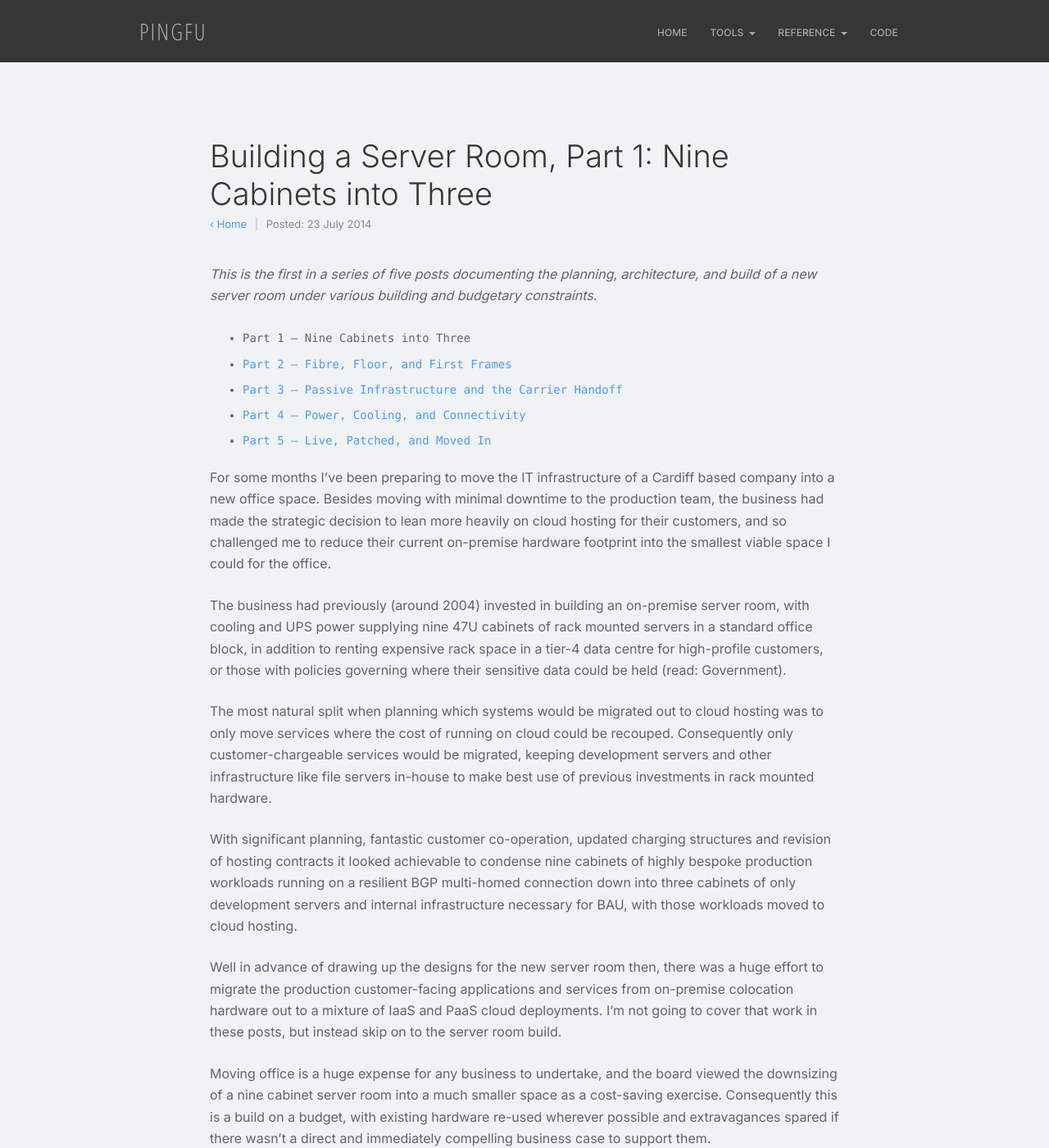
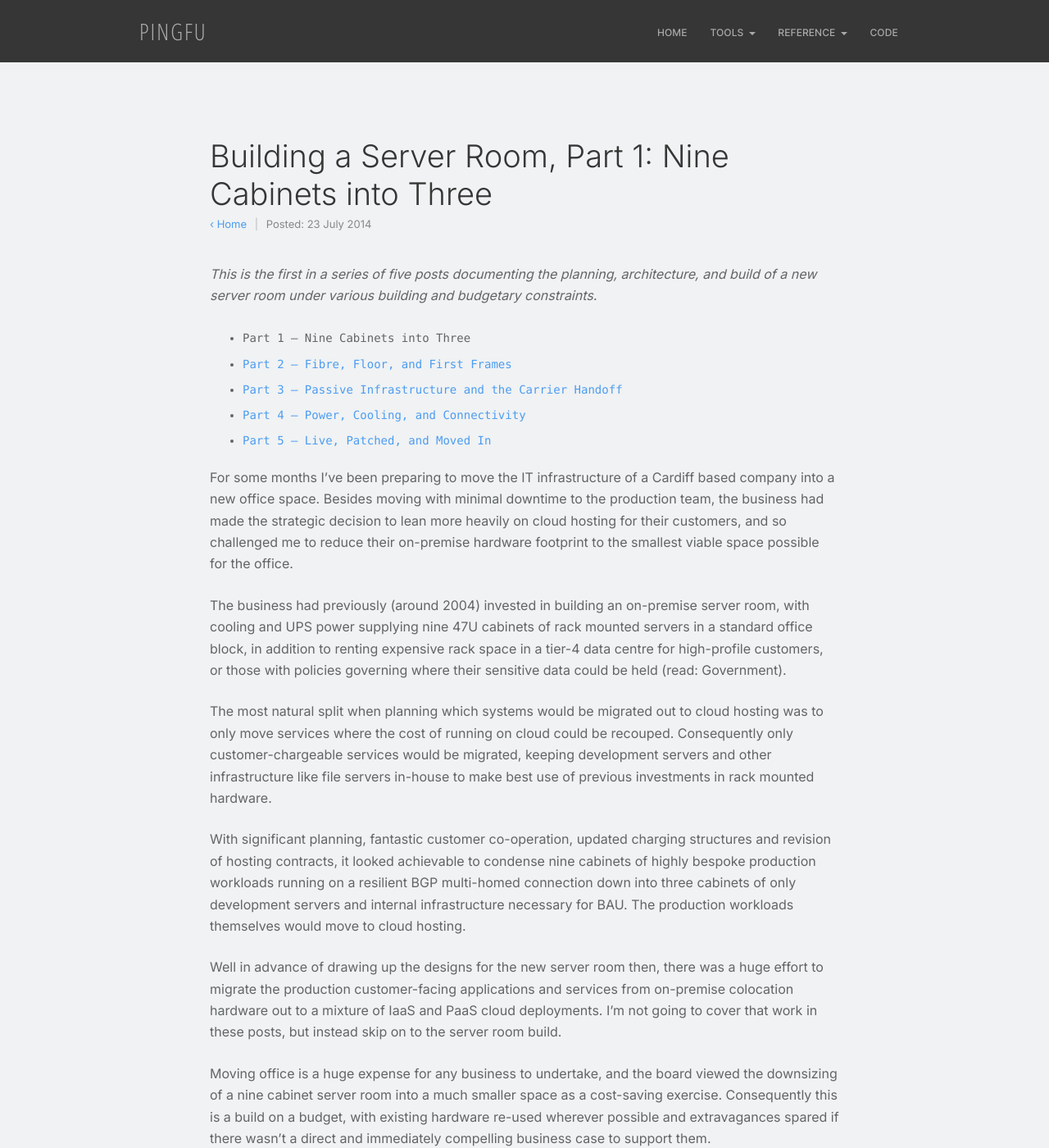
Before and after one commit to pingfu/pingfu.github.io, a Jekyll site: the page built from _posts/2014-07-23-server-room-build-part-1.md, in a window 1280 px wide and 1400 px high. Shown: the whole window at 82% size. Built offline with Jekyll 4.4.1, drawn with Linux system fonts in a browser that asks for light colours; nearby versions of some CDN libraries; comment, search, counter and statistics services are not loaded; some of the changed text lies outside the part shown.

Commit message:
clean up language

```diff
--- a/_posts/2014-07-23-server-room-build-part-1.md
+++ b/_posts/2014-07-23-server-room-build-part-1.md
@@ -16,13 +16,13 @@ permalink: /:title
 - [Part 5 — Live, Patched, and Moved In](/server-room-build-part-5)
 {:.series-nav}
 
-For some months I've been preparing to move the IT infrastructure of a Cardiff based company into a new office space. Besides moving with minimal downtime to the production team, the business had made the strategic decision to lean more heavily on cloud hosting for their customers, and so challenged me to reduce their current on-premise hardware footprint into the smallest viable space I could for the office.
+For some months I've been preparing to move the IT infrastructure of a Cardiff based company into a new office space. Besides moving with minimal downtime to the production team, the business had made the strategic decision to lean more heavily on cloud hosting for their customers, and so challenged me to reduce their on-premise hardware footprint to the smallest viable space possible for the office.
 
 The business had previously (around 2004) invested in building an on-premise server room, with cooling and UPS power supplying nine 47U cabinets of rack mounted servers in a standard office block, in addition to renting expensive rack space in a tier-4 data centre for high-profile customers, or those with policies governing where their sensitive data could be held (read: Government).
 
 The most natural split when planning which systems would be migrated out to cloud hosting was to only move services where the cost of running on cloud could be recouped. Consequently only customer-chargeable services would be migrated, keeping development servers and other infrastructure like file servers in-house to make best use of previous investments in rack mounted hardware.
 
-With significant planning, fantastic customer co-operation, updated charging structures and revision of hosting contracts it looked achievable to condense nine cabinets of highly bespoke production workloads running on a resilient BGP multi-homed connection down into three cabinets of only development servers and internal infrastructure necessary for BAU, with those workloads moved to cloud hosting.
+With significant planning, fantastic customer co-operation, updated charging structures and revision of hosting contracts, it looked achievable to condense nine cabinets of highly bespoke production workloads running on a resilient BGP multi-homed connection down into three cabinets of only development servers and internal infrastructure necessary for BAU. The production workloads themselves would move to cloud hosting.
 
 Well in advance of drawing up the designs for the new server room then, there was a huge effort to migrate the production customer-facing applications and services from on-premise colocation hardware out to a mixture of IaaS and PaaS cloud deployments. I'm not going to cover that work in these posts, but instead skip on to the server room build.
 
```
Also changed, not shown: other parts of _posts/2014-07-23-server-room-build-part-1.md (+1 -1 lines), _posts/2014-07-28-server-room-build-part-2.md (+1 -1 lines), _posts/2014-08-18-server-room-build-part-3.md (+1 -1 lines), _posts/2014-08-22-server-room-build-part-4.md (+2 -2 lines).
